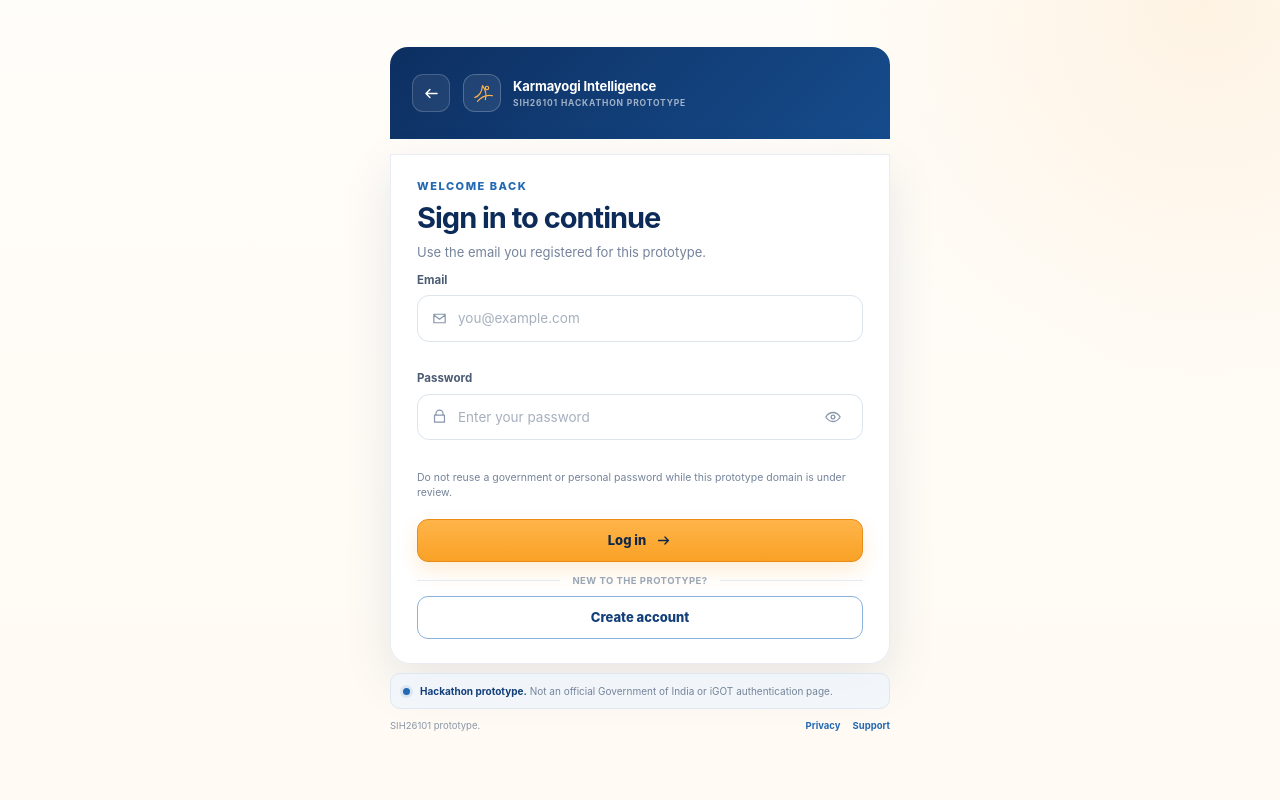
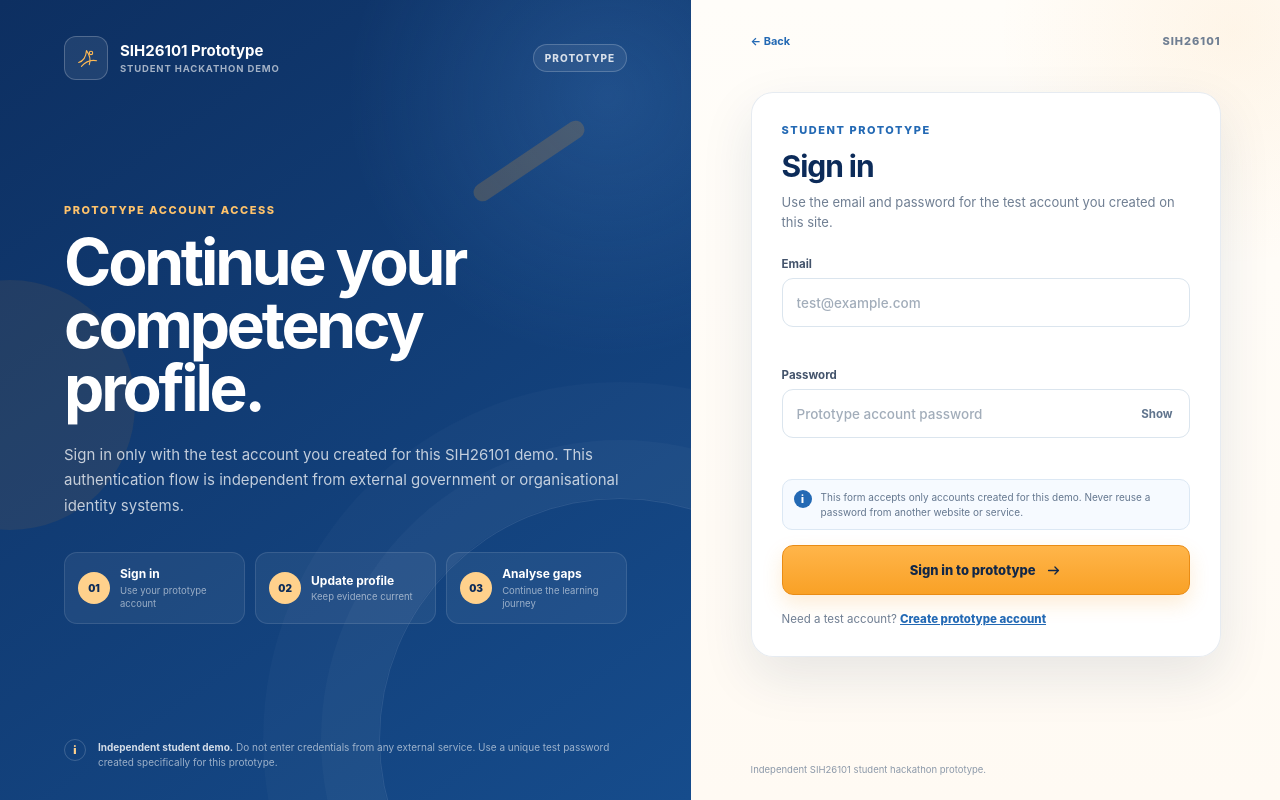
Before and after one commit to stoicsatvik/SIH26101, a website: page sih-ai-learning-platform/frontend/login.html in a window 1280 px wide. Drawn offline with Linux system fonts and the light colour scheme.

Commit message:
De-brand credential page for Safe Browsing review

```diff
--- a/sih-ai-learning-platform/frontend/login.html
+++ b/sih-ai-learning-platform/frontend/login.html
@@ -3,67 +3,101 @@
 <head>
   <meta charset="UTF-8" />
   <meta name="viewport" content="width=device-width, initial-scale=1.0" />
-  <meta name="description" content="SIH26101 hackathon prototype sign-in." />
-  <title>Sign in | SIH26101</title>
+  <meta name="description" content="Sign in to the SIH26101 student hackathon prototype using a test account created on this site." />
+  <title>Prototype sign in | SIH26101</title>
   <link rel="stylesheet" href="./styles.css" />
-  <link rel="stylesheet" href="./alignment-fixes.css" />
+  <link rel="stylesheet" href="./register.css" />
 </head>
-<body class="standalone-login-page">
-  <main class="standalone-login-shell">
-    <section class="standalone-login-brand">
-      <a class="mobile-back-link" href="./index.html" aria-label="Back to home">
-        <svg viewBox="0 0 24 24" aria-hidden="true"><path d="M19 12H5M10 7l-5 5 5 5" /></svg>
-      </a>
-      <a class="brand-lockup standalone-brand-lockup" href="./index.html" aria-label="SIH26101 home">
-        <span class="brand-mark" aria-hidden="true"><svg viewBox="0 0 48 48"><path d="M10 31c8-2 13-10 14-21 6 8 8 16 5 25" /><path d="M15 38c8-9 17-12 27-10" /><circle cx="32" cy="14" r="3" /></svg></span>
-        <span class="brand-name"><strong>Karmayogi Intelligence</strong><small>SIH26101 Hackathon Prototype</small></span>
-      </a>
+<body class="register-page">
+  <main class="register-shell">
+    <section class="register-hero" aria-labelledby="login-hero-title">
+      <div class="register-hero__glow register-hero__glow--one" aria-hidden="true"></div>
+      <div class="register-hero__glow register-hero__glow--two" aria-hidden="true"></div>
+
+      <header class="register-brand-row">
+        <a class="register-brand" href="./index.html" aria-label="Back to SIH26101 home">
+          <span class="register-brand__mark" aria-hidden="true">
+            <svg viewBox="0 0 48 48">
+              <path d="M10 31c8-2 13-10 14-21 6 8 8 16 5 25" />
+              <path d="M15 38c8-9 17-12 27-10" />
+              <circle cx="32" cy="14" r="3" />
+            </svg>
+          </span>
+          <span>
+            <strong>SIH26101 Prototype</strong>
+            <small>Student Hackathon Demo</small>
+          </span>
+        </a>
+        <span class="register-prototype-pill">Prototype</span>
+      </header>
+
+      <div class="register-hero__content">
+        <p class="register-eyebrow">Prototype account access</p>
+        <h1 id="login-hero-title">Continue your competency profile.</h1>
+        <p class="register-hero__lead">
+          Sign in only with the test account you created for this SIH26101 demo. This authentication flow is independent from external government or organisational identity systems.
+        </p>
+
+        <div class="register-steps" aria-label="Prototype account flow">
+          <div class="register-step"><span>01</span><div><strong>Sign in</strong><small>Use your prototype account</small></div></div>
+          <div class="register-step"><span>02</span><div><strong>Update profile</strong><small>Keep evidence current</small></div></div>
+          <div class="register-step"><span>03</span><div><strong>Analyse gaps</strong><small>Continue the learning journey</small></div></div>
+        </div>
+      </div>
+
+      <div class="register-safety-note">
+        <span aria-hidden="true">i</span>
+        <p><strong>Independent student demo.</strong> Do not enter credentials from any external service. Use a unique test password created specifically for this prototype.</p>
+      </div>
     </section>
 
-    <section class="standalone-login-content" aria-labelledby="login-title">
-      <div class="login-inner standalone-login-inner">
-        <header class="login-topline"><span>SIH prototype access</span><a href="#help">Need help?</a></header>
-        <div class="login-card">
-          <div class="login-card__heading">
-            <p class="eyebrow eyebrow--blue">Welcome back</p>
-            <h1 id="login-title">Sign in to continue</h1>
-            <p>Use the email you registered for this prototype.</p>
+    <section class="register-form-panel" aria-label="Prototype sign-in form">
+      <div class="register-form-wrap">
+        <div class="register-form-topline">
+          <a href="./index.html">← Back</a>
+          <span>SIH26101</span>
+        </div>
+
+        <div class="register-card">
+          <div class="register-card__heading">
+            <p class="register-eyebrow register-eyebrow--blue">Student prototype</p>
+            <h2>Sign in</h2>
+            <p>Use the email and password for the test account you created on this site.</p>
           </div>
 
-          <form id="auth-form" novalidate>
-            <label class="field" for="identity">
-              <span id="identity-label">Email</span>
-              <span class="input-wrap">
-                <svg viewBox="0 0 24 24" aria-hidden="true"><path d="M4 6h16v12H4zM4 7l8 6 8-6" /></svg>
-                <input id="identity" name="identity" type="email" autocomplete="username" placeholder="you@example.com" required />
-              </span>
+          <form id="auth-form" class="register-form" novalidate>
+            <label class="register-field" for="identity">
+              <span>Email</span>
+              <input id="identity" name="identity" type="email" autocomplete="username" placeholder="test@example.com" required />
               <small class="field-error" id="identity-error"></small>
             </label>
 
-            <label class="field" id="password-field" for="password">
+            <label class="register-field" for="password">
               <span>Password</span>
-              <span class="input-wrap">
-                <svg viewBox="0 0 24 24" aria-hidden="true"><path d="M7 10V8a5 5 0 0110 0v2M5 10h14v10H5z" /></svg>
-                <input id="password" name="password" type="password" autocomplete="current-password" placeholder="Enter your password" required />
-                <button class="icon-button" id="toggle-password" type="button" aria-label="Show password"><svg viewBox="0 0 24 24" aria-hidden="true"><path d="M2.5 12s3.5-6 9.5-6 9.5 6 9.5 6-3.5 6-9.5 6-9.5-6-9.5-6z" /><circle cx="12" cy="12" r="2.5" /></svg></button>
-              </span>
+              <div style="position:relative">
+                <input id="password" name="password" type="password" autocomplete="current-password" placeholder="Prototype account password" required style="padding-right:48px" />
+                <button id="toggle-password" type="button" aria-label="Show password" style="position:absolute;right:9px;top:50%;transform:translateY(-50%);border:0;background:transparent;color:#60748d;cursor:pointer;padding:8px">Show</button>
+              </div>
               <small class="field-error" id="password-error"></small>
             </label>
 
-            <div class="form-meta" id="password-meta">
-              <span class="field-hint">Do not reuse a government or personal password while this prototype domain is under review.</span>
+            <div class="register-password-note">
+              <span aria-hidden="true">i</span>
+              <p>This form accepts only accounts created for this demo. Never reuse a password from another website or service.</p>
             </div>
 
-            <button class="primary-button" id="submit-button" type="submit"><span>Log in</span><svg viewBox="0 0 24 24" aria-hidden="true"><path d="M5 12h14M14 7l5 5-5 5" /></svg></button>
+            <button class="register-submit" id="submit-button" type="submit">
+              <span>Sign in to prototype</span>
+              <svg viewBox="0 0 24 24" aria-hidden="true"><path d="M5 12h14M14 7l5 5-5 5" /></svg>
+            </button>
+
             <div class="status-message" id="status-message" role="status" aria-live="polite"></div>
           </form>
 
-          <div class="separator"><span>new to the prototype?</span></div>
-          <a class="secondary-button" href="./register.html" style="text-decoration:none">Create account</a>
+          <p class="register-switch">Need a test account? <a href="./register.html">Create prototype account</a></p>
         </div>
 
-        <div class="integration-note"><span class="integration-note__dot" aria-hidden="true"></span><p><strong>Hackathon prototype.</strong> Not an official Government of India or iGOT authentication page.</p></div>
-        <footer class="legal-footer" id="help"><p>SIH26101 prototype.</p><nav aria-label="Footer links"><a href="#privacy">Privacy</a><a href="#support">Support</a></nav></footer>
+        <p class="register-legal">Independent SIH26101 student hackathon prototype.</p>
       </div>
     </section>
   </main>
```
